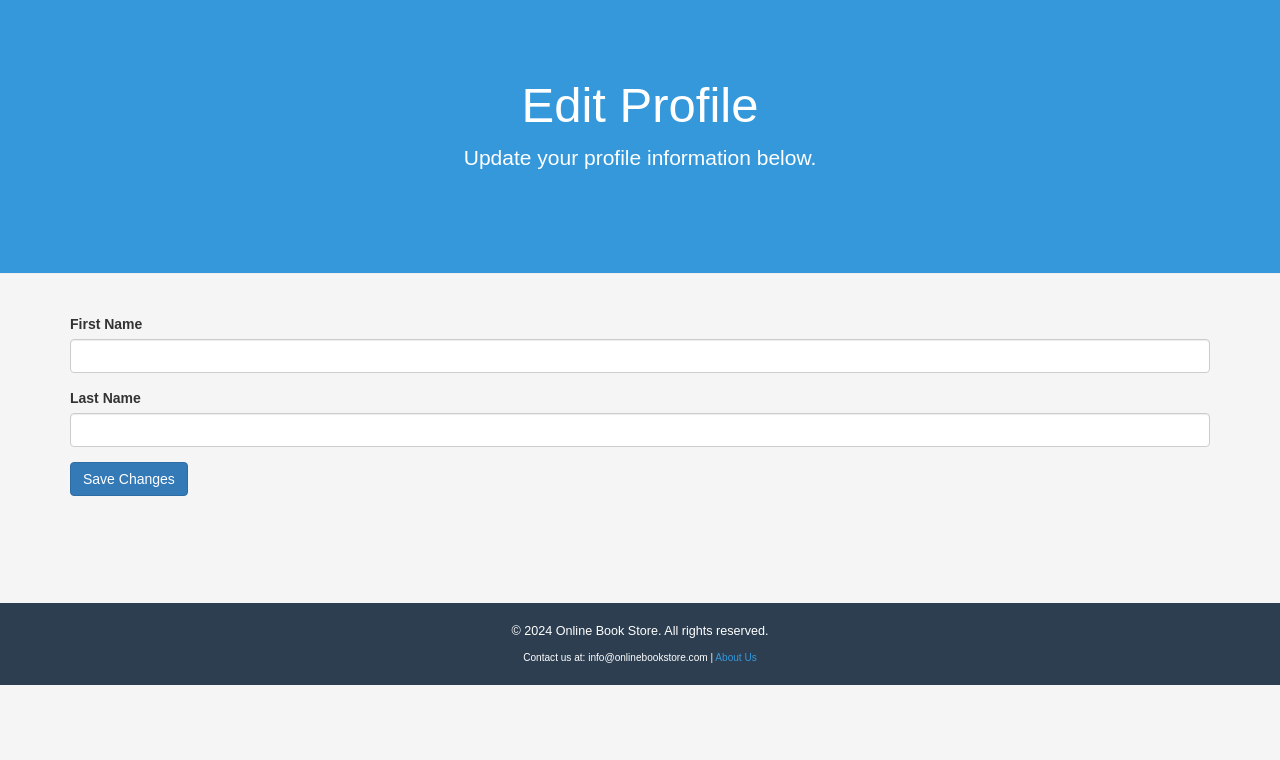
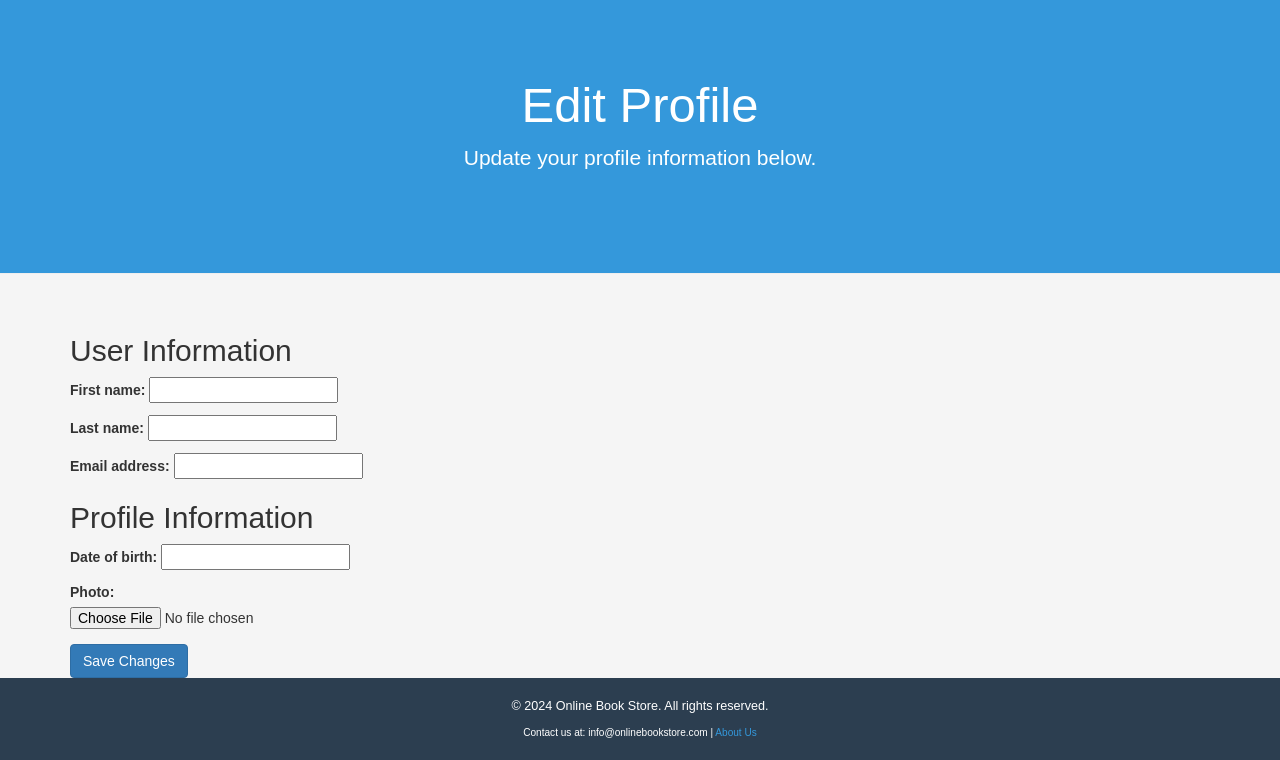
Before and after one commit to khachikmiroian/BookBazaar, a Django app: template templates/accounts/edit.html in a window 1280 px wide. Shown: the part 115-875 px from the top of the page. Before the commit the page ends 800 px from the top, so only its background shows below. Run offline with Django 5.2, Linux system fonts and the light colour scheme; the template is opened without the code that fills it: values that come from a table or form of the project are taken from there, others are empty; some libraries are stand-ins or nearby versions.

Commit message:
xch changes 3

```diff
--- a/subscriptions/views.py
+++ b/subscriptions/views.py
@@ -22,9 +22,6 @@ class SubscriptionsList(ListView):
 class SubscriptionView(TemplateView):
     template_name = 'subscription/subscription_view.html'
 
-
-class BookPurchase(TemplateView):
-    template_name = 'subscription/bookpurchase.html'
 
 
 @login_required
--- a/templates/accounts/edit.html
+++ b/templates/accounts/edit.html
@@ -1,4 +1,5 @@
 {% extends 'base.html' %}
+
 {% block title %}Edit Profile{% endblock %}
 
 {% block content %}
@@ -13,17 +14,47 @@
     <div class="container">
         <form method="POST" enctype="multipart/form-data">
             {% csrf_token %}
+
             <div class="form-group">
-                <label for="first_name">First Name</label>
-                <input type="text" id="first_name" name="first_name" class="form-control" value="{{ profile.first_name }}" required>
+                <h2>User Information</h2>
+                {% if user_form.errors %}
+                    <div class="alert alert-danger">
+                        <ul>
+                            {% for field in user_form %}
+                                {% for error in field.errors %}
+                                    <li>{{ error }}</li>
+                                {% endfor %}
+                            {% endfor %}
+                            {% for error in user_form.non_field_errors %}
+                                <li>{{ error }}</li>
+                            {% endfor %}
+                        </ul>
+                    </div>
+                {% endif %}
+                {{ user_form.as_p }}
             </div>
+
             <div class="form-group">
-                <label for="last_name">Last Name</label>
-                <input type="text" id="last_name" name="last_name" class="form-control" value="{{ profile.last_name }}" required>
+                <h2>Profile Information</h2>
+                {% if profile_form.errors %}
+                    <div class="alert alert-danger">
+                        <ul>
+                            {% for field in profile_form %}
+                                {% for error in field.errors %}
+                                    <li>{{ error }}</li>
+                                {% endfor %}
+                            {% endfor %}
+                            {% for error in profile_form.non_field_errors %}
+                                <li>{{ error }}</li>
+                            {% endfor %}
+                        </ul>
+                    </div>
+                {% endif %}
+                {{ profile_form.as_p }}
             </div>
+
             <button type="submit" class="btn btn-primary">Save Changes</button>
         </form>
     </div>
 </section>
-
 {% endblock %}
--- a/templates/accounts/register.html
+++ b/templates/accounts/register.html
@@ -102,7 +102,7 @@
             </div>
             <div class="form-group">
                 <label for="password">Password</label>
-                <input type="password" name="password1" class="form-control" id="password" placeholder="Enter Password"
+                <input type="password" name="password" class="form-control" id="password" placeholder="Enter Password"
                        required>
                 <svg id="togglePassword" xmlns="http://www.w3.org/2000/svg" width="16" height="16" fill="currentColor"
                      class="bi bi-eye toggle-password" viewBox="0 0 16 16">
```
Also changed, not shown: accounts/migrations/0013_alter_profile_trial_end_date.py (added).
